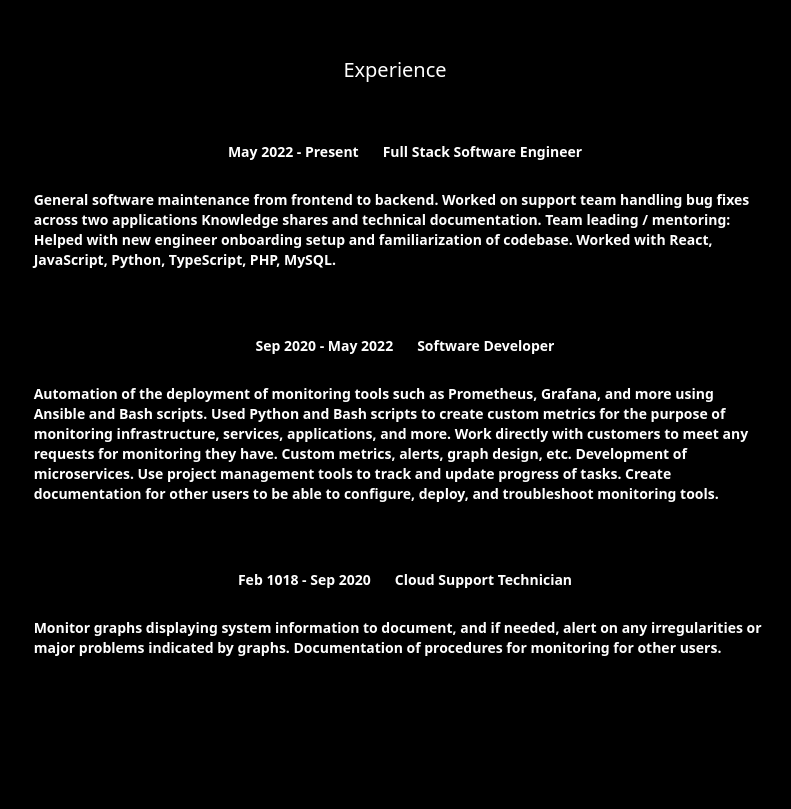
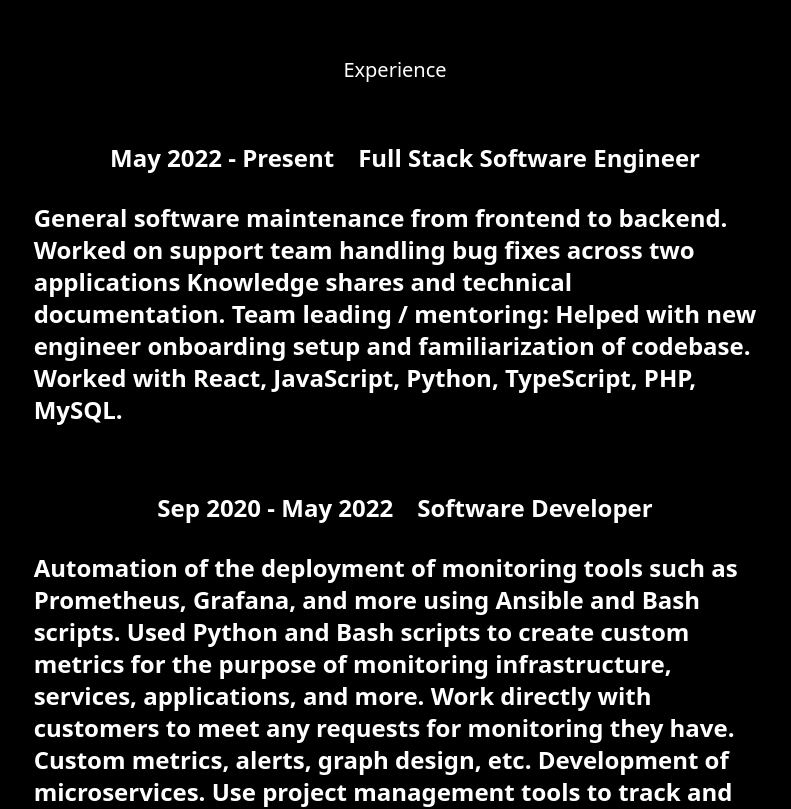
Before and after one commit to J-L-I/Portfolio, a React (Vite) app: page / in a window 1280 px wide. Shown: the part 3520-4329 px from the top of the page, without its empty margins (245-1036 px from the left). Built offline with nearby package versions, Linux system fonts and the light colour scheme.

Commit message:
Make experience section more readable

```diff
--- a/src/components/resumeItem.tsx
+++ b/src/components/resumeItem.tsx
@@ -6,13 +6,13 @@
             <li className="mb-9 ml-3">
                 <div className="w-3 h-3 rounded-full mt-1.5" />
                 <p className="flex flex-wrap gap-4 flex-row items-center justify-center text-sm md:text-sm">
-                    <span className="inline-block px-2 py-2 font-bold rounded-md text-white">
+                    <span className="inline-block px-2 py-2 font-bold rounded-md text-white text-2xl">
                         {job.year}
                     </span>
-                    <span className="text-md font-bold text-white">
+                    <span className="text-2xl font-bold text-white">
                         {job.title}
                     </span>
-                    <span className="my-1 text-md font-semibold leading-non text-white">
+                    <span className="my-1 text-md text-2xl font-semibold leading-non text-white">
                         {job.description}
                     </span>
                 </p>
```
